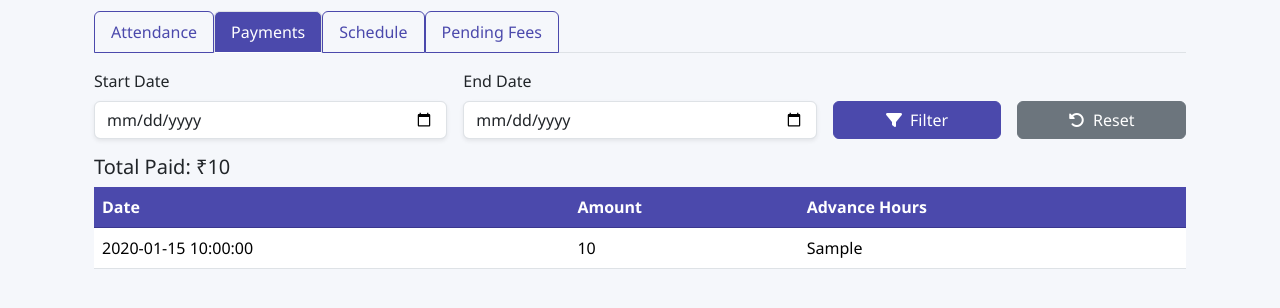
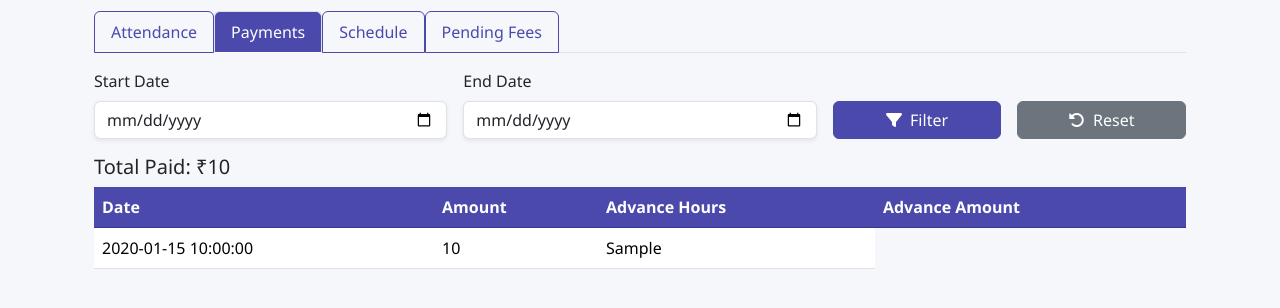
Before and after one commit to india134/LikhilLMS, a Flask app: template templates/student_dashboard.html in a window 1280 px wide, after a click on "Payments". Shown: the part 253-561 px from the top of the page. Run offline with Flask 3, Linux system fonts and the light colour scheme; the template is opened without the code that fills it: most values are stand-ins (such as "Sample title", 1, 10 or a date in 2020); some libraries are stand-ins or nearby versions.

Commit message:
Update student_dashboard.html

```diff
--- a/templates/student_dashboard.html
+++ b/templates/student_dashboard.html
@@ -102,6 +102,7 @@
               <th>Date</th>
               <th>Amount</th>
               <th>Advance Hours</th>
+              <th>Advance Amount</th>
             </tr>
           </thead>
           <tbody>
```
